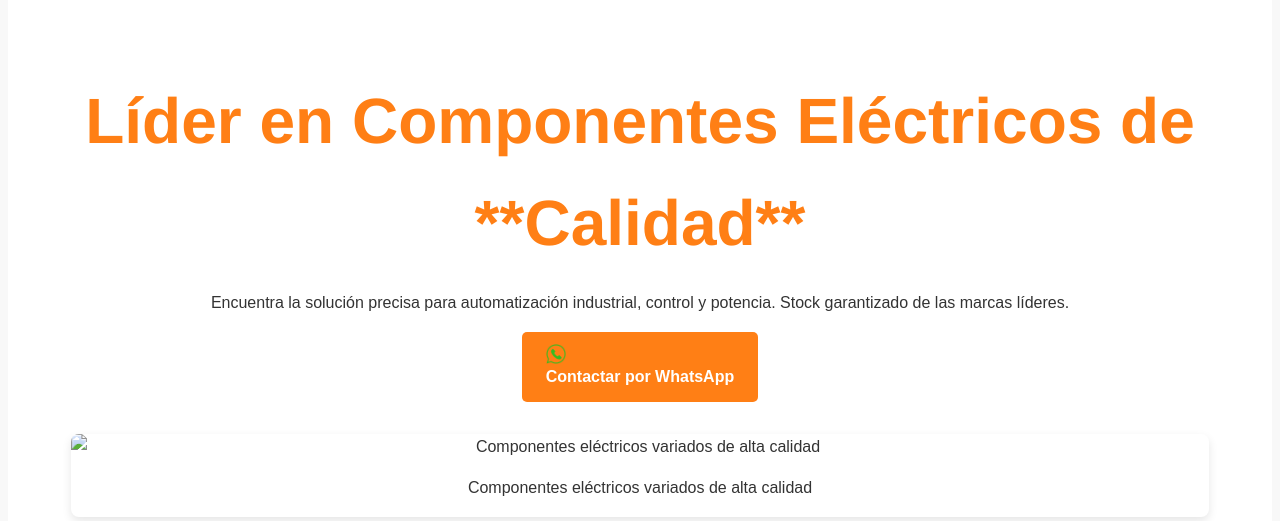
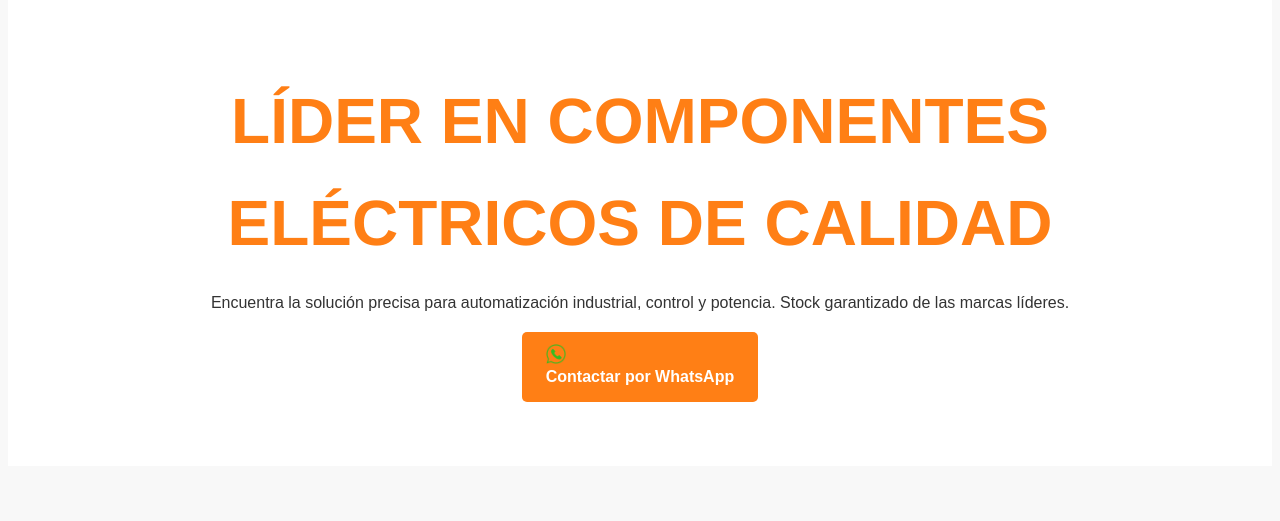
Before and after one commit to Electripartesinfrarojo/electripartes-web, a plain HTML site: page index.html in a window 1280 px wide. Shown: the part 257-778 px from the top of the page. Drawn offline with Linux system fonts and the light colour scheme.

Commit message:
Update index.html

```diff
--- a/index.html
+++ b/index.html
@@ -25,18 +25,15 @@
     </header>
 
     <section class="hero">
+        <div class="hero-overlay"></div>
         <div class="container">
-            <h1>Líder en Componentes Eléctricos de **Calidad**</h1>
+            <h1>LÍDER EN COMPONENTES ELÉCTRICOS DE CALIDAD</h1>
             <p>Encuentra la solución precisa para automatización industrial, control y potencia. Stock garantizado de las marcas líderes.</p>
 
             <a href="https://api.whatsapp.com/send/?phone=584145483400" target="_blank" class="btn btn-primary">
                 <img src="whatsapp-icon.png" alt="WhatsApp" width="20" style="vertical-align: middle; margin-right: 5px;"> Contactar por WhatsApp
             </a>
 
-            <div class="hero-image">
-                <img src="placeholder-hero.jpg" alt="Componentes eléctricos variados de alta calidad">
-                <p class="caption">Componentes eléctricos variados de alta calidad</p>
-            </div>
         </div>
     </section>
 
```
